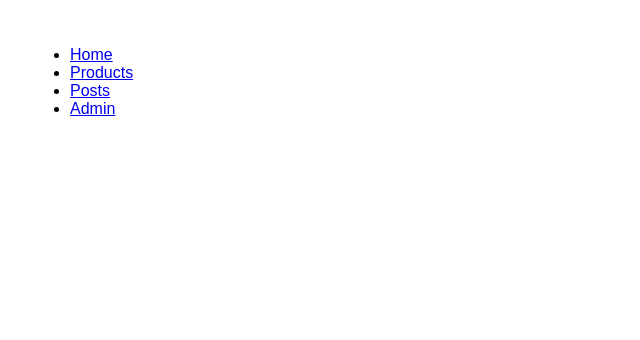
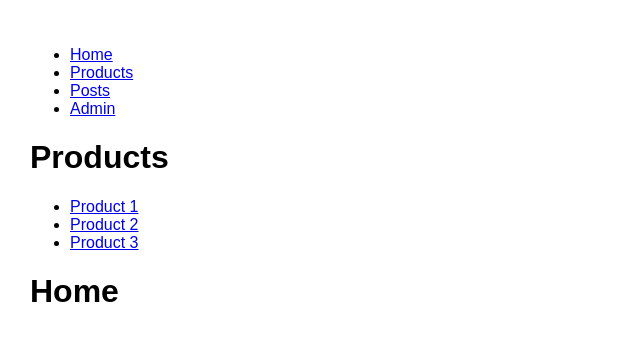
Before and after one commit to Sicelo-Mduna-Global-Micro/router-app, a React (Create React App) app: page /products in a window 1280 px wide. Shown: the top 340 px of the page, without its empty margins (0-640 px from the left). Built offline with nearby package versions, Linux system fonts and the light colour scheme.

Commit message:
Adding Routing

```diff
--- a/src/App.js
+++ b/src/App.js
@@ -1,11 +1,12 @@
 import React, { Component } from "react";
+import { Route } from "react-router-dom";
 import NavBar from "./components/navbar";
 import Products from "./components/products";
 import Posts from "./components/posts";
 import Home from "./components/home";
 import Dashboard from "./components/admin/dashboard";
-import ProductDetails from "./components/productDetails";
-import NotFound from "./components/notFound";
+// import ProductDetails from "./components/productDetails";
+// import NotFound from "./components/notFound";
 import "./App.css";
 
 class App extends Component {
@@ -13,6 +14,12 @@ class App extends Component {
     return (
       <div>
         <NavBar />
+        <div className="content">
+          <Route path="/products" component={Products} />
+          <Route path="/posts" component={Posts} />
+          <Route path="/admin" component={Dashboard} />
+          <Route path="/" component={Home} />
+        </div>
       </div>
     );
   }
--- a/src/components/products.jsx
+++ b/src/components/products.jsx
@@ -5,8 +5,8 @@ class Products extends Component {
     products: [
       { id: 1, name: "Product 1" },
       { id: 2, name: "Product 2" },
-      { id: 3, name: "Product 3" }
-    ]
+      { id: 3, name: "Product 3" },
+    ],
   };
 
   render() {
@@ -14,7 +14,7 @@ class Products extends Component {
       <div>
         <h1>Products</h1>
         <ul>
-          {this.state.products.map(product => (
+          {this.state.products.map((product) => (
             <li key={product.id}>
               <a href={`/products/${product.id}`}>{product.name}</a>
             </li>
--- a/src/index.js
+++ b/src/index.js
@@ -1,8 +1,15 @@
 import React from 'react';
 import ReactDOM from 'react-dom';
+import { BrowserRouter } from 'react-router-dom';
 import './index.css';
 import App from './App';
 import registerServiceWorker from './registerServiceWorker';
 
-ReactDOM.render(<App />, document.getElementById('root'));
+ReactDOM.render(
+  <BrowserRouter>
+    <App />
+  </BrowserRouter>,
+
+  document.getElementById("root")
+);
 registerServiceWorker();
```
